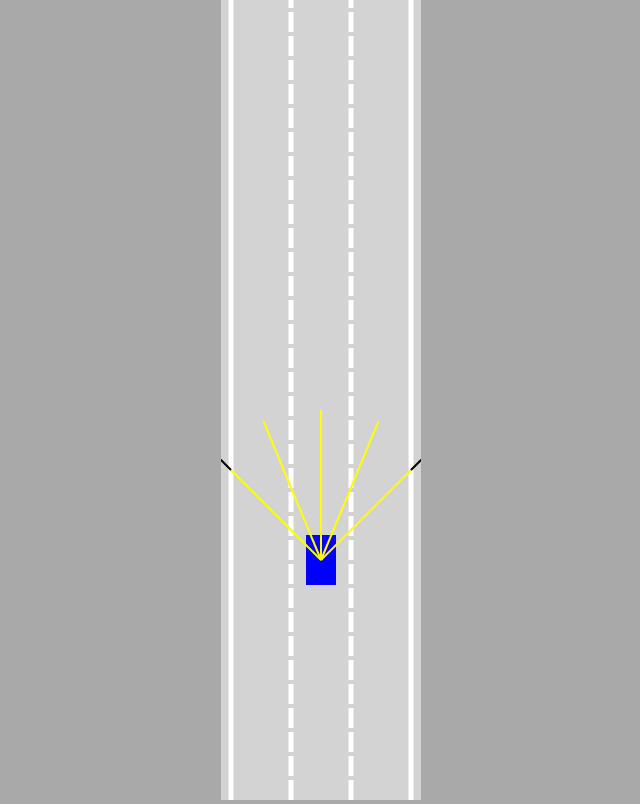
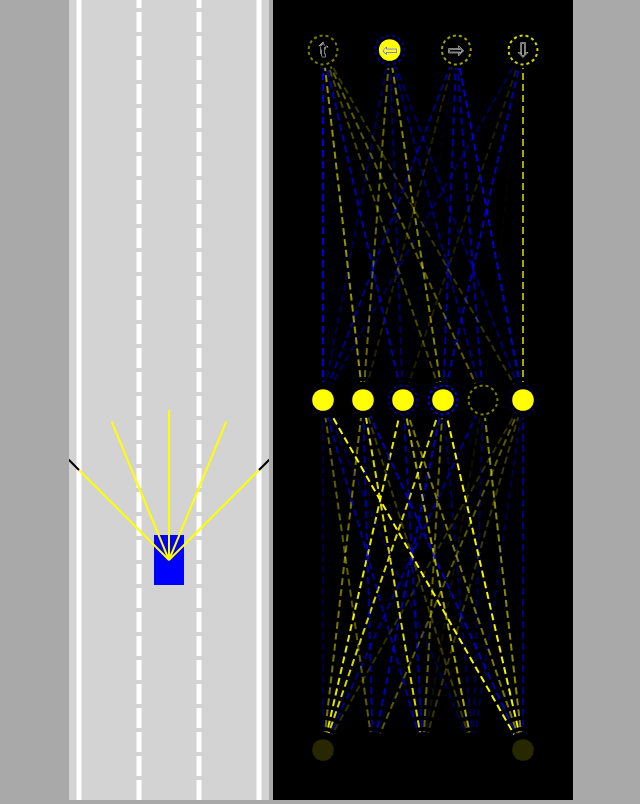
Before and after one commit to pkro/no_blackbox_ml_NN_self_driving_car, a plain HTML site: page index.html in a window 1280 px wide. Shown: the whole page, without its empty margins (319-959 px from the left). Drawn offline with Linux system fonts and the light colour scheme.

Commit message:
lecture 7 done

```diff
--- a/car.js
+++ b/car.js
@@ -19,8 +19,15 @@ class Car {
 
         this.steeringAngleIncrease = 0.03;
 
+        this.useBrain = controlType === 'AI';
+
         if (controlType !== "DUMMY") {
             this.sensor = new Sensor(this);
+            this.brain = new NeuralNetwork([
+                this.sensor.rayCount, // input layer
+                6, // 1 hidden layer
+                4 // output layer (the directions, e.g. forward,  left, right, reverse)
+            ]);
         }
         this.controls = new Controls(controlType);
 
@@ -35,6 +42,23 @@ class Car {
         // no sensor for dummy cars
         if (this.sensor) {
             this.sensor.update(roadBorders, traffic);
+            const offsets = this.sensor.readings.map(
+                s => s == null
+                    ? 0
+                    : 1 - s.offset // we want the reading to be lower the farther away the obstacle is, like real sensors do
+            );
+
+            const outputs = NeuralNetwork.feedForward(offsets, this.brain);
+
+
+            if (this.useBrain) {
+                // which output neuron is mapped to forward, left, etc. is completely arbitrary
+                this.controls.forward = outputs[0];
+                this.controls.left = outputs[1];
+                this.controls.right = outputs[2];
+                this.controls.reverse = outputs[3];
+
+            }
         }
     }
 
--- a/index.html
+++ b/index.html
@@ -6,7 +6,11 @@
     <link rel="stylesheet" href="style.css">
 </head>
 <body>
-<canvas id="myCanvas"></canvas>
+<canvas id="carCanvas"></canvas>
+<canvas id="networkCanvas"></canvas>
+
+<script src="visualizer.js"></script>
+<script src="network.js"></script>
 <script src="sensor.js"></script>
 <script src="utils.js"></script>
 <script src="road.js"></script>
--- a/main.js
+++ b/main.js
@@ -1,16 +1,24 @@
-const canvas = document.getElementById('myCanvas');
-canvas.height = window.innerHeight;
-canvas.width = 200;
+const carCanvas = document.getElementById('carCanvas');
+carCanvas.height = window.innerHeight;
+carCanvas.width = 200;
+const carCtx = carCanvas.getContext("2d");
 
-const ctx = canvas.getContext("2d");
+const networkCanvas = document.getElementById('networkCanvas');
+networkCanvas.height = window.innerHeight;
+networkCanvas.width = 300;
+const networkCtx = networkCanvas.getContext("2d");
+
 const road = new Road(
-    canvas.width/2,
-    canvas.width*0.9 // have the boundary lines a little inset
+    carCanvas.width/2,
+    carCanvas.width*0.9 // have the boundary lines a little inset
 );
 const car = new Car(
     road.getLaneCenter(1), // set car in the middle of the 2nd lane
-    100, 30, 50,
-    "KEYS");
+    100,
+    30,
+    50,
+    "AI"
+);
 
 const traffic = [
     new Car(road.getLaneCenter(1), -100, 30, 50, "DUMMY", 2)
@@ -18,7 +26,8 @@ const traffic = [
 
 animate();
 
-function animate() {
+// time parameter is sent automatically to the callback (animate) by requestAnimationFrame
+function animate(time) {
 
     for (let i = 0; i < traffic.length; i++) {
         traffic[i].update(road.getBorders(), []);
@@ -27,21 +36,27 @@ function animate() {
     car.update(road.getBorders(), traffic);
 
     // (re-)sizing the canvas also clears it, so we don't have to use clearRect
-    canvas.height = window.innerHeight;
+    carCanvas.height = window.innerHeight;
+    networkCanvas.height = window.innerHeight;
 
-    ctx.save();
+    carCtx.save();
     // neat trick: move the canvas instead of the car
     // to keep the car in the same position on the screen while moving the road
-    ctx.translate(0, -car.y+canvas.height*0.7);
+    carCtx.translate(0, -car.y+carCanvas.height*0.7);
 
-    road.draw(ctx);
+    road.draw(carCtx);
 
     for (let i = 0; i < traffic.length; i++) {
-        traffic[i].draw(ctx, "red");
+        traffic[i].draw(carCtx, "red");
     }
 
-    car.draw(ctx, "blue");
+    car.draw(carCtx, "blue");
 
-    ctx.restore();
+    carCtx.restore();
+
+    // animate the lines in the direction from bottom nodes to output nodes
+    networkCtx.lineDashOffset = -time/50;
+
+    Visualizer.drawNetwork(networkCtx, car.brain);
     requestAnimationFrame(animate)
 }
--- /dev/null
+++ b/network.js
@@ -0,0 +1,94 @@
+class NeuralNetwork {
+    constructor(neuronCounts) {
+        // neuronCounts is an array of numbers,starting with an input count,
+        // an arbitrary number of hidden / middle layers and the output count
+        // e.g. [6, 5, 5, 4]
+        this.levels = [];
+
+        for (let i = 0; i < neuronCounts.length-1; i++) {
+            this.levels.push(new Level(neuronCounts[i], neuronCounts[i+1]))
+        }
+    }
+
+    static feedForward(givenInputs, network) {
+        let outputs = Level.feedForward(givenInputs, network.levels[0]);
+
+
+        for (let i = 1; i < network.levels.length; i++) {
+            outputs = Level.feedForward(outputs, network.levels[i]);
+        }
+
+        return outputs
+    }
+}
+
+class Level {
+    constructor(inputCount, outputCount) {
+        // Initialize arrays for inputs, outputs, and biases.
+        this.inputs = new Array(inputCount);
+        this.outputs = new Array(outputCount);
+        this.biases = new Array(outputCount);
+
+        this.weights = [];
+
+        // Create a 2D array for weights between input and output neurons.
+        for (let i = 0; i < inputCount; i++) {
+            this.weights[i] = new Array(outputCount);
+        }
+
+        // Randomize initial weights and biases.
+        Level.#randomize(this);
+    }
+
+    // Randomizes the weights and biases of the given level so we have a starting point for learning
+    // this also means that upon refresh the outputs (forward, left, right, reverse) are random
+    static #randomize(level) {
+        for (let i = 0; i < level.inputs.length; i++) {
+            for (let j = 0; j < level.outputs.length; j++) {
+                // Initialize weights with random values between -1 and 1.
+                // Negative weights can discourage certain behaviors, e.g., "don't turn in my direction."
+                level.weights[i][j] = Math.random() * 2 - 1;
+            }
+        }
+
+        for (let i = 0; i < level.biases.length; i++) {
+            // Initialize biases with random values between -1 and 1.
+            level.biases[i] = Math.random() * 2 - 1;
+        }
+    }
+
+    // Perform the feed-forward computation for a given level.
+    // computes the output of each neuron in the output layer.
+    // It does this by first performing a weighted sum of the inputs
+    // and then applying a step function based on the bias.
+    // Note that the step function used here is very basic (it's just a binary step based on the bias);
+    // more complex neural networks usually use activation functions like Sigmoid, ReLU, etc.
+    static feedForward(givenInputs, level) {
+        // Copy the given inputs into the level's inputs.
+        for (let i = 0; i < level.inputs.length; i++) {
+            level.inputs[i] = givenInputs[i];
+        }
+
+        // Calculate the output for each neuron in the output layer.
+        for (let i = 0; i < level.outputs.length; i++) {
+            let sum = 0;
+            // Perform the weighted sum of inputs for each output neuron.
+            for (let j = 0; j < level.inputs.length; j++) {
+                sum += level.inputs[j] * level.weights[j][i];
+            }
+
+            // Apply the bias and a step function to get the output.
+            // If the sum is greater than the bias, output 1; otherwise, output 0.
+            // we later use the 1/0 for the controls states (forward, left, right, reverse)
+            // like "up key pressed" = 1, "up key NOT pressed" = 0
+            if (sum > level.biases[i]) {
+                level.outputs[i] = 1;
+            } else {
+                level.outputs[i] = 0;
+            }
+        }
+
+        // Return the calculated outputs.
+        return level.outputs;
+    }
+}
--- a/style.css
+++ b/style.css
@@ -5,7 +5,12 @@ body {
     text-align: center;
 }
 
-#myCanvas {
+#carCanvas {
     background: lightgray;
 
 }
+
+#networkCanvas {
+    background: black;
+
+}
--- a/utils.js
+++ b/utils.js
@@ -55,3 +55,17 @@ function polysIntersect(polygon1, polygon2) {
     }
     return false;
 }
+
+function getRGBA(value) {
+    // value is between -1 and 1, and we want values
+    // close to zero to be almost transparent and values
+    // closer to one strong
+    const alpha = Math.abs(value);
+    // we assign a different base color depending on negative or positive weights
+    // yellow = positive, blue = negative
+    // needlessly complicated for the base color, but I guess this will come in later
+    const R = value < 0 ? 0 : 255;
+    const G = R;
+    const B = value > 0 ? 0 : 255;
+    return `rgba(${R},${G},${B},${alpha})`;
+}
--- /dev/null
+++ b/visualizer.js
@@ -0,0 +1,137 @@
+class Visualizer {
+    static drawNetwork(ctx, network) {
+        const margin = 50;
+        const left = margin;
+        const top = margin;
+        const width = ctx.canvas.width - margin * 2;
+        const height = ctx.canvas.height - margin * 2;
+
+        const levelHeight = height / network.levels.length;
+
+        // we draw backwards because otherwise, when drawing the middle layers twice,
+        // we lose the bias circles in the middle layers (?)
+        for (let i =  network.levels.length-1; i >=0; i--) {
+            const levelTop = top + lerp(
+                height - levelHeight,
+                0,
+                network.levels.length === 1
+                    ? 0.5
+                    : i / (network.levels.length - 1)
+            );
+
+
+            ctx.setLineDash([7, 4]);
+
+            Visualizer.drawLevel(
+                ctx,
+                network.levels[i],
+                left,
+                levelTop,
+                width,
+                levelHeight,
+                i === network.levels.length-1
+                    ? ['⇧', '⇦', '⇨', '⇩']
+                    : []);
+        }
+    }
+
+    static drawLevel(ctx, level, left, top, width, height, outputLabels=[]) {
+        const right = left + width;
+        const bottom = top + height;
+
+        const nodeRadius = 18;
+        const {inputs, outputs, weights, biases} = level;
+
+        // draw connections
+        for (let i = 0; i < inputs.length; i++) {
+            for (let j = 0; j < outputs.length; j++) {
+                ctx.beginPath();
+                ctx.moveTo(
+                    Visualizer.#getNodeX(inputs, i, left, right),
+                    bottom);
+                ctx.lineTo(
+                    Visualizer.#getNodeX(outputs, j, left, right),
+                    top);
+                ctx.lineWidth = 2;
+
+                const value = weights[i][j];
+
+                // yellow = positive, blue = negative
+                // transparency: lighter closer to 0, stronger closer to -1 / 1
+                ctx.strokeStyle = getRGBA(value);
+                ctx.stroke();
+            }
+        }
+
+        // draw input layer nodes
+        for (let i = 0; i < inputs.length; i++) {
+            const x = Visualizer.#getNodeX(inputs, i, left, right);
+
+            // draw node in black first with full radius so the connecting lines don't go
+            // through the outer "bias circle"
+            ctx.beginPath();
+            ctx.arc(x, bottom, nodeRadius, 0, Math.PI * 2);
+            ctx.fillStyle = "black";
+            ctx.fill();
+
+            ctx.beginPath();
+            ctx.arc(x, bottom, nodeRadius * 0.6, 0, Math.PI * 2);
+            // inputs are between 0 and 1, so they are shades of yellow to black
+            ctx.fillStyle = getRGBA(inputs[i]);
+            ctx.fill();
+        }
+
+        // draw output layer nodes with biases
+        for (let i = 0; i < outputs.length; i++) {
+            const x = Visualizer.#getNodeX(outputs, i, left, right);
+
+            ctx.beginPath();
+            ctx.arc(x, top, nodeRadius, 0, Math.PI * 2);
+            ctx.fillStyle = "black";
+            ctx.fill();
+
+            ctx.beginPath();
+            ctx.arc(x, top, nodeRadius * 0.6, 0, Math.PI * 2);
+
+            // outputs are (at this point) just either 0 or 1, so they are either fully yellow or fully black
+            // see Level.feedForward
+            ctx.fillStyle = getRGBA(outputs[i]);
+            ctx.fill();
+
+            if (outputLabels[i]) {
+                ctx.beginPath();
+                ctx.font = nodeRadius * 1.1 + "px Arial";
+                ctx.fillStyle = "black";
+                ctx.strokeStyle = "white";
+                ctx.textAlign = "center";
+                ctx.textBaseline = "middle";
+                ctx.fontWeight = "bold";
+                ctx.fillText(outputLabels[i], x, top+nodeRadius*0.1);
+                ctx.lineWidth = 0.5;
+                ctx.strokeText(outputLabels[i], x, top+nodeRadius*0.1);
+
+            }
+
+            // draw bias circles around nodes
+            ctx.beginPath();
+            ctx.lineWidth = 2;
+            ctx.arc(x, top, nodeRadius * 0.8, 0, Math.PI * 2);
+            ctx.strokeStyle = getRGBA(biases[i]);
+            ctx.setLineDash([3, 3]);
+            ctx.stroke();
+            ctx.setLineDash([]);
+
+        }
+
+
+    }
+
+    static #getNodeX(nodes, index, left, right) {
+        return lerp(
+            left,
+            right,
+            nodes.length === 1
+                ? 0.5 // center
+                : index / (nodes.length - 1));
+    }
+}
```
Also changed, not shown: readme_images/hyperplane_equation.png (added), readme_images/simplest_network.png (added), 1 other file.
